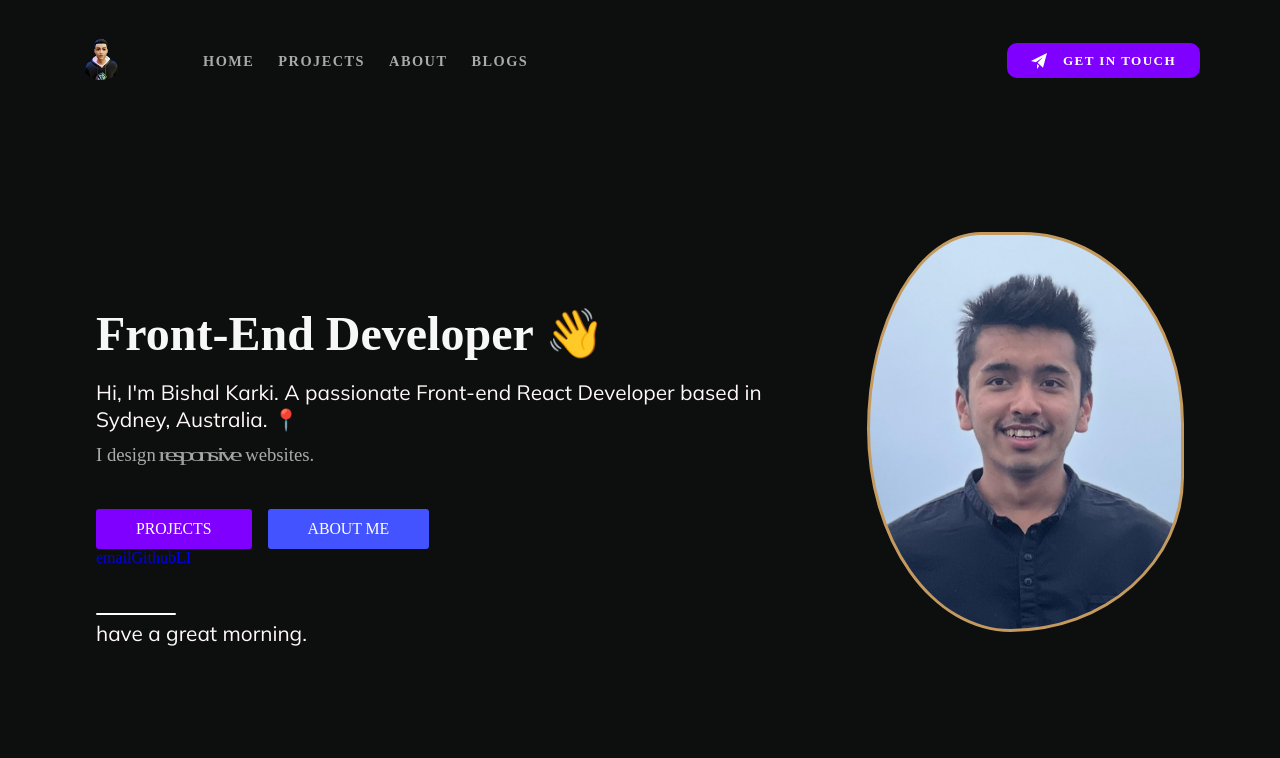
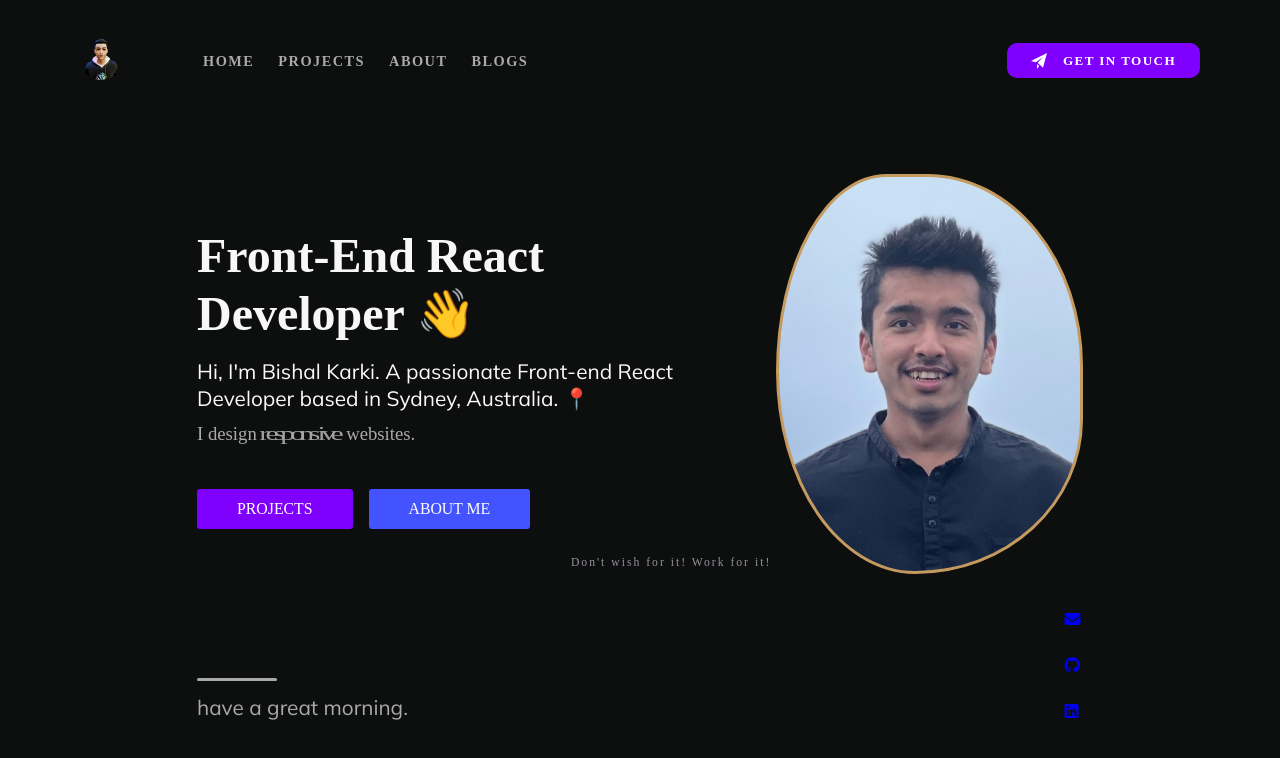
Before and after one commit to bishalk21/developer-portfolio, a React (Create React App) app: page / in a window 1280 px wide. Shown: the top 758 px of the page. Built offline with nearby package versions, Linux system fonts and the light colour scheme.

Commit message:
hero page looks great

```diff
--- a/src/App.css
+++ b/src/App.css
@@ -11,6 +11,7 @@
   --bg-purple: #8000ff;
   --bg-white: #ffffff;
   --bg-lightBlue: #6bc5f8;
+  --bg-lightGray: #aaa;
   --bg-lightGreen: #00adb5;
 
   --color-link: #4353ff;
@@ -58,6 +59,7 @@ html {
 
 body {
   font-size: 100%;
+  background: var(--bg-dark);
   font-family: var(--font-montserrat);
 }
 
--- a/src/components/home/Home.js
+++ b/src/components/home/Home.js
@@ -13,7 +13,7 @@ const Home = () => {
           <Row className="content">
             <Col className="hero-text" md={4}>
               <h1>
-                Front-End Developer <span className="hand-wave">👋</span>
+                Front-End React Developer <span className="hand-wave">👋</span>
               </h1>
               <p>
                 Hi, I'm Bishal Karki. A passionate Front-end React Developer
@@ -74,12 +74,30 @@ const Home = () => {
               </p>
 
               <div className="socials">
-                <a href="mailto:karkibishal00@gmail.com" target="_blank">
-                  email
+                <a
+                  href="mailto:karkibishal00@gmail.com"
+                  target="_blank"
+                  rel="noopener noreferrer"
+                >
+                  <i class="fa-solid fa-envelope"></i>
                 </a>
-                <a href="https://www.github.com/bishalk21">Github</a>
-                <a href="https://www.linkedin.com/in/bishalk21">LI</a>
+                <a
+                  href="https://www.github.com/bishalk21"
+                  target="_blank"
+                  rel="noopener noreferrer"
+                >
+                  <i class="fa-brands fa-github"></i>
+                </a>
+                <a
+                  href="https://www.linkedin.com/in/bishalk21"
+                  target="_blank"
+                  rel="noopener noreferrer"
+                >
+                  <i class="fa-brands fa-linkedin"></i>
+                </a>
               </div>
+
+              <span className="quote">Don't wish for it! Work for it!</span>
             </Col>
             <Col className="hero-img" md={8}></Col>
           </Row>
--- a/src/components/home/home.styles.css
+++ b/src/components/home/home.styles.css
@@ -1,14 +1,20 @@
 .home {
-  height: 108vh;
   position: relative;
+  height: 100vh;
   width: 100%;
   background: var(--bg-dark);
   color: var(--color-lightGray);
-  padding: 0 6rem;
   display: flex;
   flex-direction: column;
   -webkit-box-pack: center;
+}
+
+.hero-main {
+  display: flex;
+  align-items: center;
   justify-content: center;
+  height: 50rem;
+  position: relative;
 }
 
 .hero-text {
@@ -228,33 +234,85 @@ p span:nth-of-type(10) {
 .lines {
   width: 5rem;
   position: absolute;
-  bottom: -3rem;
-  background: var(--bg-white);
+  bottom: -9.5rem;
+  background: var(--bg-lightGray);
   border: none;
   height: 0.135rem;
   border-radius: 2.8125rem;
 }
 
-.greeting {
+.hero-text .greeting {
   position: absolute;
-  bottom: -5rem;
+  bottom: -12rem;
+  color: var(--color-lightGray);
 }
 
-@media all and (max-width: 1196px) {
+.socials {
+  display: flex;
+  flex-direction: column;
+  gap: 1.75rem;
+  position: absolute;
+  right: -24rem;
+  bottom: -12rem;
+}
+
+.socials > a {
+  cursor: pointer;
+  transition: 0.3s ease;
+  position: relative;
+}
+
+.socials > a:hover {
+  transform: translateY(-0.3125rem);
+  color: var(--color-lightGray);
+}
+
+.socials > a::after {
+  content: "";
+  height: 0.5rem;
+  width: 0.5rem;
+  border-radius: 2.8125rem;
+  transition: all 0.3s;
+  position: absolute;
+  background: var(--color-lightGray);
+  transform: translate(-50%, -50%);
+  left: -1rem;
+  top: 50%;
+  opacity: 0;
+}
+
+.socials > a:hover::after {
+  opacity: 1;
+}
+
+.quote {
+  position: absolute;
+  right: -15%;
+  bottom: -13%;
+  color: #94929d;
+  font-size: 0.73rem;
+  font-weight: 500;
+  letter-spacing: 0.125rem;
+}
+
+@media all and (max-width: 1296px) {
+  .home {
+    height: 100vh;
+  }
+
   .hero-text {
-    width: 60%;
+    width: 62%;
   }
 
   .hero-img {
-    width: 40%;
+    width: 38%;
   }
 }
 
 @media all and (max-width: 900px) {
   .home {
-    -webkit-box-align: center;
-    align-items: center;
-    justify-content: center;
+    height: 120vh;
+    padding: 3rem 0;
   }
 
   .hero-main {
@@ -275,11 +333,27 @@ p span:nth-of-type(10) {
   }
 
   .hero-img {
-    height: 22rem;
-    width: 22rem;
+    height: 18rem;
+    width: 18rem;
   }
 
   .hero-text {
     align-items: center;
   }
+
+  .lines {
+    bottom: -6rem;
+  }
+
+  .hero-text .greeting {
+    bottom: -8rem;
+  }
+
+  .socials {
+    display: none;
+  }
+
+  .quote {
+    right: 28%;
+  }
 }
```
